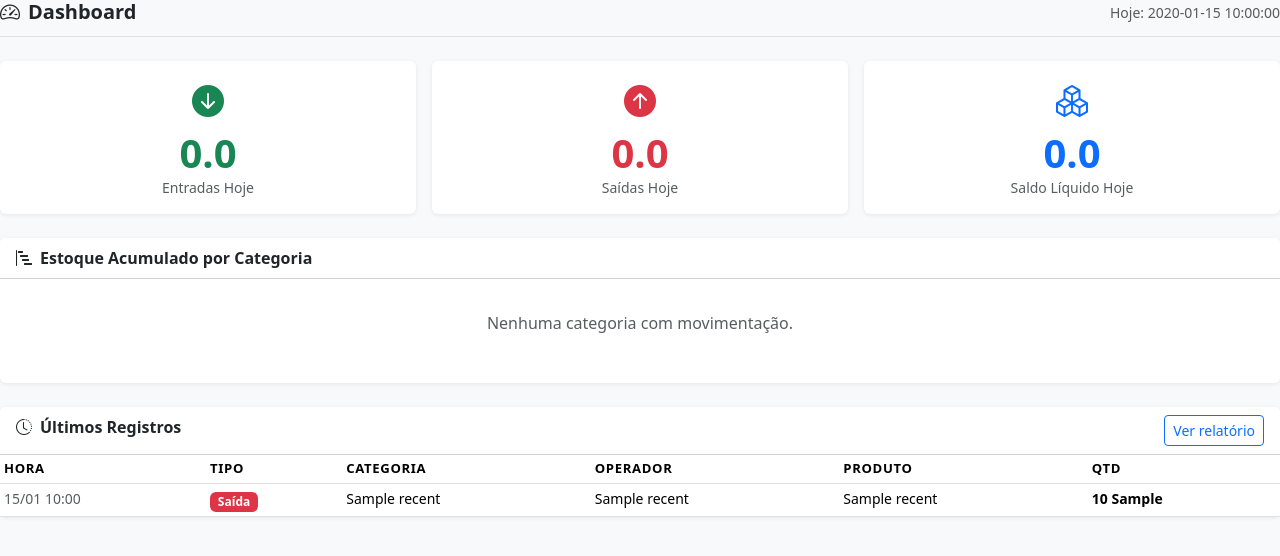
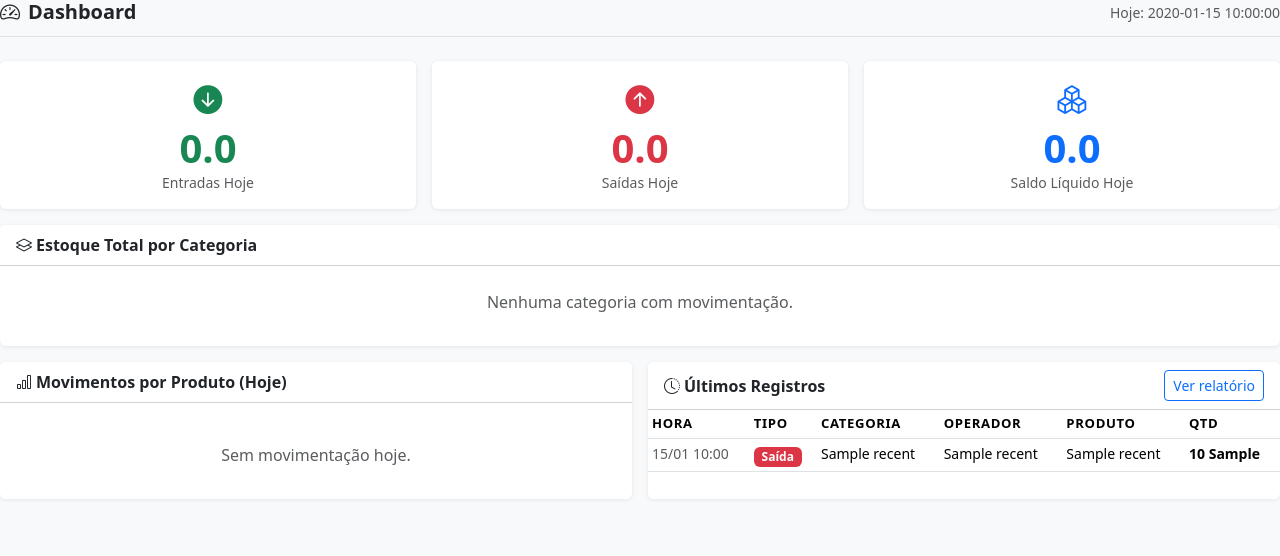
Before and after one commit to EddyAlvess/ControleEstoque, a Python web app: template backend/app/templates/dashboard.html in a window 1280 px wide. Shown: the top 556 px of the page. Run offline with Jinja, Linux system fonts and the light colour scheme; the template is opened without the code that fills it: most values are stand-ins (such as "Sample title", 1, 10 or a date in 2020).

Commit message:
fix: corrige botão editar produto e redesenha layout do dashboard
- Produtos: passa dados via JSON embutido no script em vez de onclick com
  strings escapadas — resolve quebra do modal ao editar produtos com aspas
- Dashboard: indicadores de hoje → estoque por categoria (com drilldown
  por clique) → gráfico de movimentos de hoje (esquerda) + últimos
  registros (direita); remove duplo-clique, usa clique simples no card

Co-Authored-By: Claude Sonnet 4.6 <noreply@anthropic.com>

```diff
--- a/backend/app/templates/dashboard.html
+++ b/backend/app/templates/dashboard.html
@@ -7,53 +7,64 @@
   <small class="text-muted">Hoje: {{ now }}</small>
 </div>
 
-<!-- Resumo do dia -->
-<div class="row g-3 mb-4">
+<!-- Movimentação de hoje -->
+<div class="row g-3 mb-3">
   <div class="col-md-4">
     <div class="card stat-card text-center p-3">
-      <div class="text-success mb-1"><i class="bi bi-arrow-down-circle-fill" style="font-size:2rem;"></i></div>
+      <div class="text-success mb-1"><i class="bi bi-arrow-down-circle-fill" style="font-size:1.8rem;"></i></div>
       <div class="display-6 text-success">{{ "%.1f"|format(total_entry) }}</div>
       <div class="text-muted small">Entradas Hoje</div>
     </div>
   </div>
   <div class="col-md-4">
     <div class="card stat-card text-center p-3">
-      <div class="text-danger mb-1"><i class="bi bi-arrow-up-circle-fill" style="font-size:2rem;"></i></div>
+      <div class="text-danger mb-1"><i class="bi bi-arrow-up-circle-fill" style="font-size:1.8rem;"></i></div>
       <div class="display-6 text-danger">{{ "%.1f"|format(total_exit) }}</div>
       <div class="text-muted small">Saídas Hoje</div>
     </div>
   </div>
   <div class="col-md-4">
     <div class="card stat-card text-center p-3">
-      <div class="text-primary mb-1"><i class="bi bi-boxes" style="font-size:2rem;"></i></div>
+      <div class="text-primary mb-1"><i class="bi bi-boxes" style="font-size:1.8rem;"></i></div>
       <div class="display-6 text-primary">{{ "%.1f"|format(total_entry - total_exit) }}</div>
       <div class="text-muted small">Saldo Líquido Hoje</div>
     </div>
   </div>
 </div>
 
-<!-- Estoque por Categoria -->
-<div class="card mb-4">
-  <div class="card-header bg-white d-flex justify-content-between align-items-center">
+<!-- Estoque total por categoria (com drilldown) -->
+<div class="card mb-3">
+  <div class="card-header bg-white d-flex justify-content-between align-items-center py-2">
     <span class="fw-semibold" id="stockTitle">
-      <i class="bi bi-bar-chart-steps me-2"></i>Estoque Acumulado por Categoria
+      <i class="bi bi-layers me-1"></i>Estoque Total por Categoria
     </span>
-    <div class="d-flex align-items-center gap-2">
-      <small class="text-muted d-none" id="dblClickHint">Duplo clique no gráfico ou nos cartões para detalhar</small>
     <button class="btn btn-sm btn-outline-secondary d-none" id="backBtn" onclick="showCategories()">
       ← Voltar
     </button>
   </div>
+  <div class="card-body pb-2" id="stockSection">
+    <div class="text-center text-muted py-3">
+      <i class="bi bi-hourglass-split"></i> Carregando…
     </div>
-  <div class="card-body" id="stockSection">
-    <div class="text-center text-muted py-4"><i class="bi bi-hourglass-split"></i> Carregando...</div>
   </div>
 </div>
 
-<!-- Últimos movimentos -->
-<div class="card">
-  <div class="card-header bg-white d-flex justify-content-between">
-    <span class="fw-semibold"><i class="bi bi-clock-history me-2"></i>Últimos Registros</span>
+<!-- Gráfico hoje + Últimos registros -->
+<div class="row g-3">
+  <div class="col-md-6">
+    <div class="card h-100">
+      <div class="card-header bg-white fw-semibold py-2">
+        <i class="bi bi-bar-chart me-1"></i>Movimentos por Produto (Hoje)
+      </div>
+      <div class="card-body">
+        <canvas id="chartProd"></canvas>
+      </div>
+    </div>
+  </div>
+  <div class="col-md-6">
+    <div class="card h-100">
+      <div class="card-header bg-white d-flex justify-content-between align-items-center py-2">
+        <span class="fw-semibold"><i class="bi bi-clock-history me-1"></i>Últimos Registros</span>
         <a href="/reports" class="btn btn-sm btn-outline-primary">Ver relatório</a>
       </div>
       <div class="card-body p-0">
@@ -83,69 +94,36 @@
         </div>
       </div>
     </div>
+  </div>
+</div>
 {% endblock %}
 
 {% block scripts %}
 <script src="https://cdn.jsdelivr.net/npm/chart.js@4.4.4/dist/chart.umd.min.js"></script>
 <script>
 const stockByCategory = {{ stock_by_category | tojson }};
-let activeChart = null;
+const summary = {{ summary | tojson }};
 
-function showCategories() {
-  document.getElementById('backBtn').classList.add('d-none');
-  document.getElementById('stockTitle').innerHTML =
-    '<i class="bi bi-bar-chart-steps me-2"></i>Estoque Acumulado por Categoria';
-  renderCategoryView();
-}
+/* ── Gráfico de hoje ─────────────────────────────────── */
+(function () {
+  const labels = [...new Set(summary.map(s => s.product_name))];
+  const entries = labels.map(l => {
+    const s = summary.find(x => x.product_name === l && x.movement_type === 'ENTRY');
+    return s ? s.total_quantity : 0;
+  });
+  const exits = labels.map(l => {
+    const s = summary.find(x => x.product_name === l && x.movement_type === 'EXIT');
+    return s ? s.total_quantity : 0;
+  });
 
-function renderCategoryView() {
-  const section = document.getElementById('stockSection');
-
-  if (!stockByCategory.length) {
-    section.innerHTML = '<p class="text-muted text-center py-3">Nenhuma categoria com movimentação.</p>';
-    return;
-  }
-
-  const cards = stockByCategory.map((c, i) => `
-    <div class="col-md-3 col-6">
-      <div class="card border bg-white p-3 text-center h-100" style="cursor:pointer;"
-           title="Duplo clique para ver produtos por produto"
-           ondblclick="drilldown(${c.category_id}, ${JSON.stringify(c.category_name)})">
-        <div class="fw-semibold mb-1">${c.category_name}</div>
-        <div class="h4 mb-0 ${c.balance >= 0 ? 'text-success' : 'text-danger'}">${c.balance.toFixed(1)}</div>
-        <div class="text-muted mt-1" style="font-size:.72rem;">
-          <span class="text-success">▲ ${c.total_entry.toFixed(1)}</span>
-          &nbsp;/&nbsp;
-          <span class="text-danger">▼ ${c.total_exit.toFixed(1)}</span>
-        </div>
-      </div>
-    </div>
-  `).join('');
-
-  section.innerHTML = `
-    <canvas id="catChart" height="110" class="mb-4"></canvas>
-    <div class="row g-2" id="catCards">${cards}</div>
-  `;
-
-  document.getElementById('dblClickHint').classList.remove('d-none');
-
-  if (activeChart) { activeChart.destroy(); activeChart = null; }
-
-  activeChart = new Chart(document.getElementById('catChart'), {
+  if (labels.length) {
+    new Chart(document.getElementById('chartProd'), {
       type: 'bar',
       data: {
-      labels: stockByCategory.map(c => c.category_name),
+        labels,
         datasets: [
-        {
-          label: 'Entradas',
-          data: stockByCategory.map(c => c.total_entry),
-          backgroundColor: '#198754',
-        },
-        {
-          label: 'Saídas',
-          data: stockByCategory.map(c => c.total_exit),
-          backgroundColor: '#dc3545',
-        },
+          { label: 'Entrada', data: entries, backgroundColor: '#198754' },
+          { label: 'Saída',   data: exits,   backgroundColor: '#dc3545' },
         ],
       },
       options: {
@@ -154,33 +132,65 @@ function renderCategoryView() {
         scales: { y: { beginAtZero: true } },
       },
     });
+  } else {
+    document.getElementById('chartProd').closest('.card-body').innerHTML =
+      '<p class="text-muted text-center pt-4">Sem movimentação hoje.</p>';
+  }
+})();
 
-  document.getElementById('catChart').addEventListener('dblclick', async (evt) => {
-    const elements = activeChart.getElementsAtEventForMode(
-      evt, 'nearest', { intersect: true }, false
-    );
-    if (elements.length > 0) {
-      const idx = elements[0].index;
-      const cat = stockByCategory[idx];
-      await drilldown(cat.category_id, cat.category_name);
+/* ── Estoque por categoria ───────────────────────────── */
+function showCategories() {
+  document.getElementById('backBtn').classList.add('d-none');
+  document.getElementById('stockTitle').innerHTML =
+    '<i class="bi bi-layers me-1"></i>Estoque Total por Categoria';
+  renderCategories();
 }
-  });
+
+function renderCategories() {
+  const section = document.getElementById('stockSection');
+
+  if (!stockByCategory.length) {
+    section.innerHTML = '<p class="text-muted text-center py-2">Nenhuma categoria com movimentação.</p>';
+    return;
+  }
+
+  const cols = stockByCategory.map(c => {
+    const balClass = c.balance >= 0 ? 'text-success' : 'text-danger';
+    const borderClass = c.balance >= 0 ? 'border-success' : 'border-danger';
+    return `
+      <div class="col">
+        <div class="card border ${borderClass} text-center py-3 px-2 h-100 cat-card"
+             style="cursor:pointer;" title="Clique para ver por produto"
+             onclick="drilldown(${c.category_id}, ${JSON.stringify(c.category_name)})">
+          <div class="fw-semibold mb-1 small">${c.category_name}</div>
+          <div class="h4 mb-0 ${balClass}">${c.balance.toFixed(1)}</div>
+          <div class="mt-1" style="font-size:.7rem;">
+            <span class="text-success">▲ ${c.total_entry.toFixed(1)}</span>
+            &nbsp;/&nbsp;
+            <span class="text-danger">▼ ${c.total_exit.toFixed(1)}</span>
+          </div>
+        </div>
+      </div>`;
+  }).join('');
+
+  section.innerHTML = `
+    <div class="row row-cols-2 row-cols-md-4 g-2">${cols}</div>
+    <div class="text-muted mt-2" style="font-size:.72rem;">
+      <i class="bi bi-hand-index me-1"></i>Clique em uma categoria para ver o detalhamento por produto.
+    </div>`;
 }
 
 async function drilldown(categoryId, categoryName) {
   document.getElementById('backBtn').classList.remove('d-none');
-  document.getElementById('dblClickHint').classList.add('d-none');
   document.getElementById('stockTitle').innerHTML =
-    `<i class="bi bi-box-seam me-2"></i>${categoryName}`;
-
-  if (activeChart) { activeChart.destroy(); activeChart = null; }
+    `<i class="bi bi-box-seam me-1"></i>${categoryName} — Estoque por Produto`;
 
   const section = document.getElementById('stockSection');
-  section.innerHTML = '<div class="text-center text-muted py-3"><i class="bi bi-hourglass-split"></i> Carregando...</div>';
+  section.innerHTML = '<div class="text-center text-muted py-3"><i class="bi bi-hourglass-split"></i> Carregando…</div>';
 
   const res = await fetch(`/api/v1/reports/stock/product?category_id=${categoryId}`);
   if (!res.ok) {
-    section.innerHTML = '<div class="alert alert-danger">Erro ao carregar dados.</div>';
+    section.innerHTML = '<div class="alert alert-danger m-2">Erro ao carregar dados.</div>';
     return;
   }
   const products = await res.json();
@@ -190,26 +200,26 @@ async function drilldown(categoryId, categoryName) {
     return;
   }
 
-  const rows = products.map(p => `
-    <tr>
+  const rows = products.map(p => {
+    const balClass = p.balance >= 0 ? 'text-success' : 'text-danger';
+    return `<tr>
       <td class="fw-semibold">${p.product_name}</td>
       <td class="text-muted small">${p.product_unit}</td>
       <td class="text-success">${p.total_entry.toFixed(2)}</td>
       <td class="text-danger">${p.total_exit.toFixed(2)}</td>
-      <td class="fw-bold ${p.balance >= 0 ? 'text-success' : 'text-danger'}">${p.balance.toFixed(2)}</td>
-    </tr>
-  `).join('');
+      <td class="fw-bold ${balClass}">${p.balance.toFixed(2)}</td>
+    </tr>`;
+  }).join('');
 
   section.innerHTML = `
     <div class="table-responsive">
-      <table class="table table-sm mb-0">
+      <table class="table table-sm table-hover mb-0">
         <thead>
           <tr><th>Produto</th><th>Unidade</th><th>Entradas</th><th>Saídas</th><th>Saldo</th></tr>
         </thead>
         <tbody>${rows}</tbody>
       </table>
-    </div>
-  `;
+    </div>`;
 }
 
 showCategories();
```
Also changed, not shown: backend/app/templates/admin/products.html (+12 -9 lines). Lines whose indentation alone changed are shown as unchanged.
